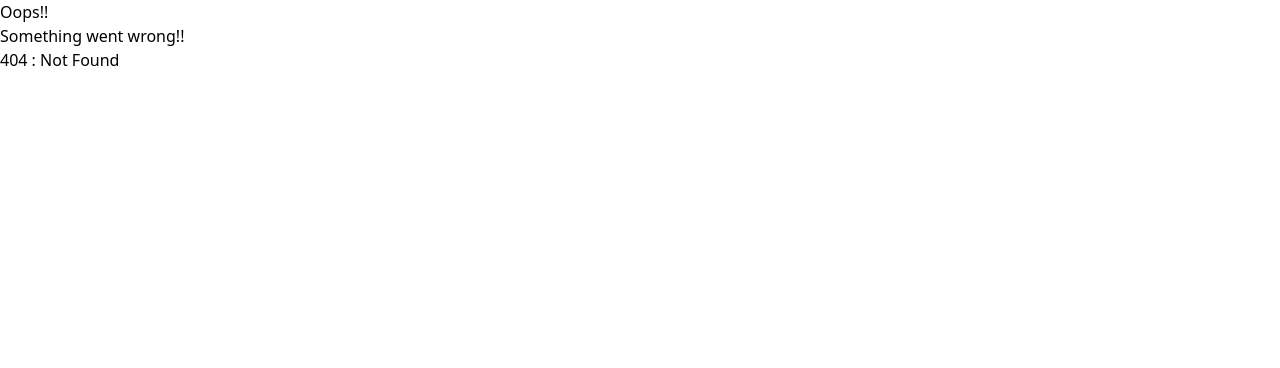
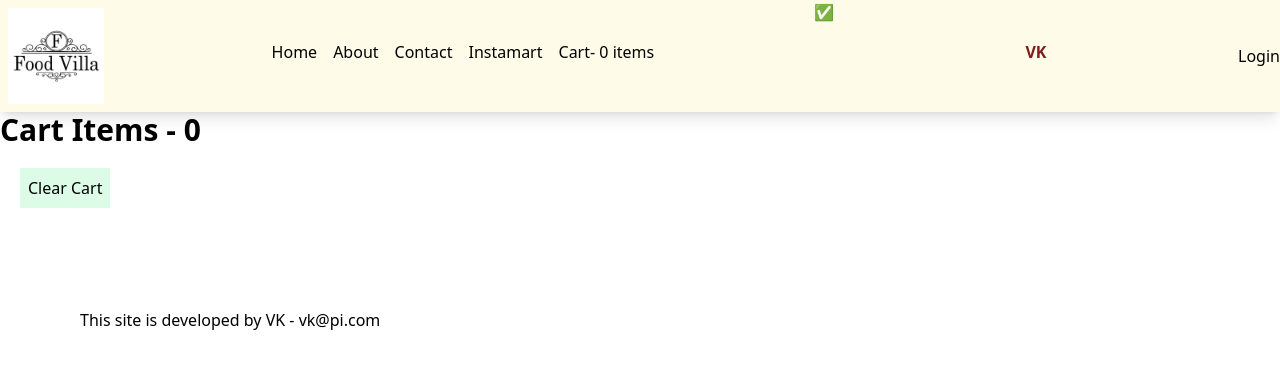
Before and after one commit to vk467/react-app, a React (Vite) app: page /cart in a window 1280 px wide. Before the commit this address had no page. Shown: the top 368 px of the page. Built offline with nearby package versions, Linux system fonts and the light colour scheme.

Commit message:
adding Redux Toolkit Store

```diff
--- a/package.json
+++ b/package.json
@@ -16,8 +16,10 @@
     "tailwindcss": "^3.2.4"
   },
   "dependencies": {
+    "@reduxjs/toolkit": "^1.9.2",
     "react": "^18.2.0",
     "react-dom": "^18.2.0",
+    "react-redux": "^8.0.5",
     "react-router-dom": "^6.8.0"
   }
 }
--- a/src/App.js
+++ b/src/App.js
@@ -10,6 +10,9 @@ import RestaurantMenu from "./components/RestaurantMenu";
 import Profile from "./components/Profile";
 import Shimmer from "./components/Shimmer";
 import UserContext from "./utils/UserContext";
+import { Provider } from "react-redux";
+import store from "./utils/store";
+import Cart from "./components/Cart";
 
 const Instamart = lazy(() => import("./components/Instamart"));
 const About = lazy(() => import("./components/About"));
@@ -22,12 +25,12 @@ const About = lazy(() => import("./components/About"));
 
 const AppLayout = () => {
   const [user, setUser] = useState({
-    name: "Vignesh Kanna",
-    email: "vk467@pi.com",
+    name: "VK",
+    email: "vk@pi.com",
   });
 
   return (
-    <>
+    <Provider store={store}>
       <UserContext.Provider
         value={{
           user: user,
@@ -38,7 +41,7 @@ const AppLayout = () => {
         <Outlet />
         <Footer />
       </UserContext.Provider>
-    </>
+    </Provider>
   );
 };
 const appRouter = createBrowserRouter([
@@ -81,6 +84,10 @@ const appRouter = createBrowserRouter([
           </Suspense>
         ),
       },
+      {
+        path: "/cart",
+        element: <Cart />,
+      },
     ],
   },
 ]);
--- /dev/null
+++ b/src/components/Cart.js
@@ -0,0 +1,32 @@
+import { useDispatch, useSelector } from "react-redux";
+import FoodItem from "./FoodItem";
+import { clearCart } from "../utils/cartSlice";
+
+const Cart = () => {
+  const cartItems = useSelector((store) => store.cart.items);
+
+  const dispatch = useDispatch();
+
+  const handleClearCart = () => {
+    dispatch(clearCart());
+  };
+
+  return (
+    <div>
+      <h1 className="font-bold text-3xl"> Cart Items - {cartItems.length}</h1>
+      <button
+        className="bg-green-100 p-2 m-5"
+        onClick={() => handleClearCart()}
+      >
+        Clear Cart
+      </button>
+      <div className="flex">
+        {cartItems.map((item) => (
+          <FoodItem key={item.id} {...item} />
+        ))}
+      </div>
+    </div>
+  );
+};
+
+export default Cart;
--- /dev/null
+++ b/src/components/FoodItem.js
@@ -0,0 +1,14 @@
+import { IMG_CDN_URL } from "../constants";
+
+const FoodItem = ({ name, description, cloudinaryImageId, price }) => {
+  return (
+    <div className="w-56 p-2 m-2 shadow-lg bg-pink-50">
+      <img src={IMG_CDN_URL + cloudinaryImageId} />
+      <h2 className="font-bold text-xl">{name}</h2>
+      <h3>{description}</h3>
+      <h4>Rupees: {price / 100}</h4>
+    </div>
+  );
+};
+
+export default FoodItem;
--- a/src/components/Header.js
+++ b/src/components/Header.js
@@ -3,6 +3,7 @@ import Logo from "../assets/img/foodvilla.png";
 import { Link } from "react-router-dom";
 import useOnline from "../utils/useOnline";
 import UserContext from "../utils/UserContext";
+import { useSelector } from "react-redux";
 
 // SPA - Single Page Application???
 // Client Side Routing
@@ -20,6 +21,9 @@ const Header = () => {
 
   const { user } = useContext(UserContext);
 
+  const cartItems = useSelector((store) => store.cart.items);
+  console.log(cartItems);
+
   return (
     <div className="flex justify-between bg-pink-50 shadow-lg sm:bg-blue-50 md:bg-yellow-50">
       <Title />
@@ -35,9 +39,11 @@ const Header = () => {
           <Link to="/contact">
             <li className="px-2">Contact</li>
           </Link>
-          <li className="px-2">Cart</li>
           <Link to="/instamart">
             <li className="px-2">Instamart</li>
+          </Link>
+          <Link to="/cart">
+            <li className="px-2">Cart- {cartItems.length} items</li>
           </Link>
         </ul>
       </div>
--- a/src/components/RestaurantMenu.js
+++ b/src/components/RestaurantMenu.js
@@ -1,17 +1,26 @@
+import { useEffect, useState } from "react";
 import { useParams } from "react-router-dom";
 import { IMG_CDN_URL } from "../constants";
 import useRestaurant from "../utils/useRestaurant";
 import Shimmer from "./Shimmer";
+import { addItem } from "../utils/cartSlice";
+import { useDispatch } from "react-redux";
 
 const RestaurantMenu = () => {
   const { resId } = useParams();
 
   const restaurant = useRestaurant(resId);
 
+  const dispatch = useDispatch();
+
+  const addFoodItem = (item) => {
+    dispatch(addItem(item));
+  };
+
   return !restaurant ? (
     <Shimmer />
   ) : (
-    <div className="menu">
+    <div className="flex">
       <div>
         <h1>Restraunt id: {resId}</h1>
         <h2>{restaurant?.name}</h2>
@@ -21,11 +30,19 @@ const RestaurantMenu = () => {
         <h3>{restaurant?.avgRating} stars</h3>
         <h3>{restaurant?.costForTwoMsg}</h3>
       </div>
-      <div>
+      <div className="p-5">
         <h1>Menu</h1>
         <ul>
           {Object.values(restaurant?.menu?.items).map((item) => (
-            <li key={item.id}>{item.name}</li>
+            <li key={item.id}>
+              {item.name} -{" "}
+              <button
+                className="p-1 bg-green-50"
+                onClick={() => addFoodItem(item)}
+              >
+                Add
+              </button>
+            </li>
           ))}
         </ul>
       </div>
--- /dev/null
+++ b/src/utils/cartSlice.js
@@ -0,0 +1,23 @@
+import { createSlice } from "@reduxjs/toolkit";
+
+const cartSlice = createSlice({
+  name: "cart",
+  initialState: {
+    items: [],
+  },
+  reducers: {
+    addItem: (state, action) => {
+      state.items.push(action.payload);
+    },
+    removeItem: (state, action) => {
+      state.items.pop();
+    },
+    clearCart: (state) => {
+      state.items = [];
+    },
+  },
+});
+
+export const { addItem, removeItem, clearCart } = cartSlice.actions;
+
+export default cartSlice.reducer;
--- /dev/null
+++ b/src/utils/store.js
@@ -0,0 +1,38 @@
+import { configureStore } from "@reduxjs/toolkit";
+import cartSlice from "./cartSlice";
+
+const store = configureStore({
+  reducer: {
+    cart: cartSlice,
+  },
+});
+
+export default store;
+
+/**
+ * Create Store
+ *  - configureStore() - RTK
+ *
+ * Provide my stor to app
+ *  - <Provider store = {store}> - import from react-redux
+ *
+ * Slice
+ *  - RTK - createSlice({
+ *          name: "",
+ *          initialState:
+ *          reducers: {
+ *             addItem: (state, action)=> { state= action.payload}
+ *          }
+ *      })
+ *    export const {addItem, removeItem} = cartSlice.actions;
+ *    export default cartSlice.reducer;
+ *
+ * Put that Slice into Store
+ *      - {
+ *        reducer: {
+ *             cart: cartSlice,
+ *             user: userSlice
+ *         }
+ * }
+ *
+ * */
```
Also changed, not shown: 2 other files (tests, documents, lock files or other folders).
